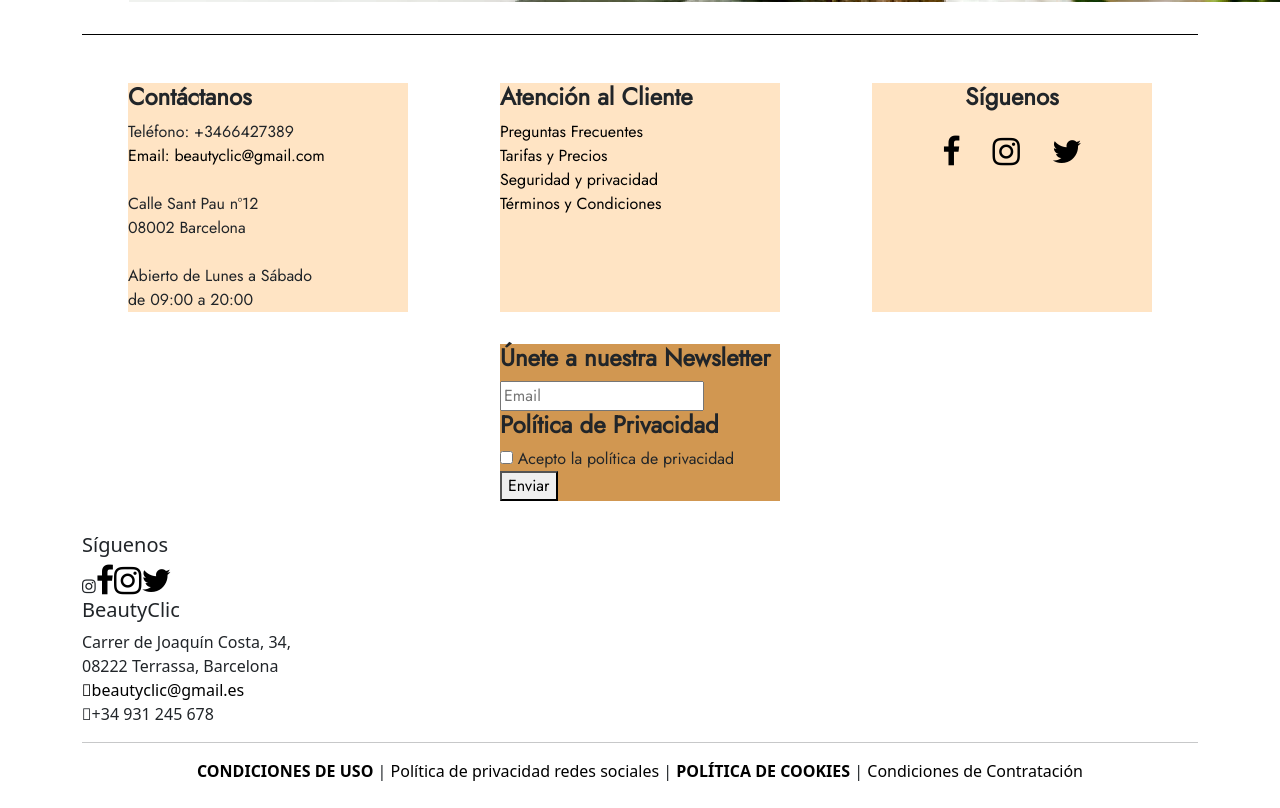
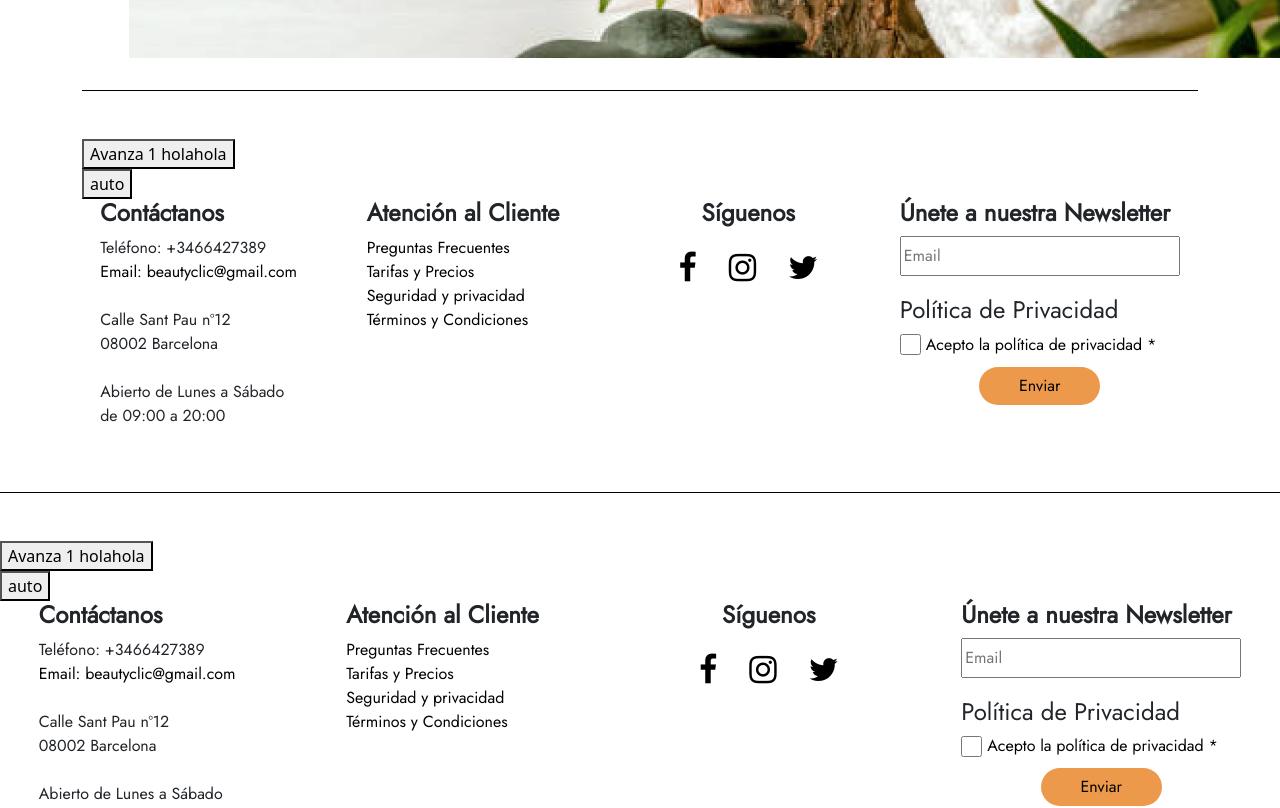
Before and after one commit to eanton71/BeautyCLIC_Front, an Angular app: page /footer in a window 1280 px wide. Shown: the part 640-1448 px from the top of the page. Built offline with nearby package versions, Linux system fonts and the light colour scheme.

Commit message:
cambios sin finalizar, retroceder 1 la historia

```diff
--- a/package.json
+++ b/package.json
@@ -3,7 +3,7 @@
   "version": "0.0.0",
   "scripts": {
     "ng": "ng",
-    "start": "ng serve",
+    "start": "ng serve --host=127.0.0.1",
     "build": "ng build",
     "watch": "ng build --watch --configuration development",
     "test": "ng test"
--- a/src/app/app.component.html
+++ b/src/app/app.component.html
@@ -1,6 +1,8 @@
+<app-borrar></app-borrar>
 <app-header></app-header>
 <app-navbar></app-navbar>
 <div class="container">
   <router-outlet></router-outlet>
 </div>
 <app-footer></app-footer>
+pedro
--- /dev/null
+++ b/src/app/borrar/borrar.component.html
@@ -0,0 +1,21 @@
+
+<!-- <form [formGroup]="myform" (ngSubmit)="send()"> -->
+<h1>holas</h1>
+
+
+<!-- <input type="text" id="name" class="form-control"
+      formControlName="name" required>
+
+<div *ngIf="name.invalid && (name.dirty || name.touched)"
+    class="alert alert-danger">
+
+  <div *ngIf="name.errors?.['required']">
+    Name is required.
+  </div>
+  <div *ngIf="name.errors?.['minlength']">
+    Name must be at least 4 characters long.
+  </div>
+  <div *ngIf="name.errors?.['forbiddenName']">
+    Name cannot be Bob.
+  </div>
+</div> -->
--- a/src/app/components/shared/footer/footer.component.html
+++ b/src/app/components/shared/footer/footer.component.html
@@ -2,6 +2,10 @@
 <link href='https://fonts.googleapis.com/css?family=Jost' rel='stylesheet'>
 
 <hr style="color:black; opacity: 100; margin-bottom: 3em; margin-top: 2em;">
+
+<button (click)="avanza()">Avanza {{this.avanzado}} {{hola}} </button>
+<br><button (click)="auto_avanza()">auto</button>
+
 <div class="footer-container">
 
 
@@ -35,8 +39,8 @@
 
 
       <div class="footer-content">
-        <a href="https://es-es.facebook.com/" target="_blank"
-          ><i class="fa fa-facebook fa-2x"></i>
+        <a href="https://es-es.facebook.com/" target="_blank">
+          <i class="fa fa-facebook fa-2x"></i>
         </a>
         <a href="https://www.instagram.com/" target="_blank">
           <i class="fa fa-instagram fa-2x"></i>
@@ -48,77 +52,45 @@
     </div>
 
   </div>
-  <div class="footer-box-big">
+  <div class="footer-box-big" *ngIf="newsAsk">
     <h2>Únete a nuestra Newsletter</h2>
+    <div class="footer-content" *ngIf="newsAsk">
+
+      <form [formGroup]="newsForm" (ngSubmit)="send();">
+        <input  type="text" formControlName="email"
+            placeholder="Email" class="news-email" width="50px"/>
+
+        <div class="news_error" *ngIf="email.errors?.['email'] && submited">
+          Debe aceptar la política de privacidad para poder continuar.
+        </div>
+
+
+        <h4>Política de Privacidad</h4>
+        <div class="cb_container">
+          <input type="checkbox"  formControlName="accepting" class="news-check"/>
+          <div class="polit_text">
+            <a href="" title="Política de privacidad">Acepto la política de privacidad *</a>
+          </div>
+        </div>
+
+        <div class="news_error" *ngIf="accepting.errors?.['required'] && submited">
+          Debe aceptar la política de privacidad para poder continuar.
+        </div>
+
+        <div class="center_btn">
+          <button class="news-btn">Enviar</button>
+        </div>
+      </form>
+    </div>
+  </div>
+
+  <div class="footer-box-big" *ngIf="!newsAsk">
+    <h2>Bienvenido a la Newsletter</h2>
+
     <div class="footer-content">
-      <input  type="text" placeholder="Email" />
-      <h2>Política de Privacidad</h2>
-      <input type="checkbox" /> Acepto la política de privacidad
-      <br>
-      <button>Enviar</button>
+      <p>Las últimas noticias y nuevas ofertas en nuestra Newsletter.</p>
+      <p>Como cada semana, en su email.</p>
     </div>
-
   </div>
 
 </div>
-
-
-<div class="footer-clic">
-    <div class="siguenos">
-      <h5>Síguenos</h5>
-      <i class="fa fa-instagram"></i>
-      <a href="https://es-es.facebook.com/" target="_blank"
-        ><i class="fa fa-facebook fa-2x"></i>
-      </a>
-      <a href="https://www.instagram.com/" target="_blank">
-        <i class="fa fa-instagram fa-2x"></i>
-      </a>
-      <a href="https://www.instagram.com/" target="_blank">
-        <i class="fa fa-twitter fa-2x fa"></i>
-      </a>
-    </div>
-    <div class="beauty-clic">
-      <div class="location-clic">
-        <h5>BeautyClic</h5>
-        <i class="fa-solid fa-location-dot"></i>
-        <span
-          >Carrer de Joaquín Costa, 34,<br />08222 Terrassa, Barcelona</span
-        >
-      </div>
-      <div class="location-clic">
-        <a
-          href="https://www.google.com/intl/es/gmail/about/"
-          target="_blank"
-        >
-          <i class="fa-solid fa-envelope"></i>
-          <span>beautyclic@gmail.es</span>
-        </a>
-      </div>
-      <div class="location-clic">
-        <i class="fa-solid fa-mobile"></i>
-        <span>+34 931 245 678</span>
-      </div>
-    </div>
-  </div>
-  <hr />
-  <div class="footer-container">
-    <div class="footer_bottom">
-      <div class="condiciones-politicas">
-        <a href="#" title="Condiciones de uso"
-          ><strong>CONDICIONES DE USO</strong></a
-        >
-        |
-        <a href="#" title="Política de privacidad redes sociales"
-          >Política de privacidad redes sociales</a
-        >
-        |
-        <a href="#" title="Politica de cookies"
-          ><b>POLÍTICA DE COOKIES</b></a
-        >
-        |
-        <a href="#" title="Condiciones de Contratación"
-          >Condiciones de Contratación</a
-        >
-      </div>
-    </div>
-  </div>
--- a/src/app/components/shared/footer/footer.component.scss
+++ b/src/app/components/shared/footer/footer.component.scss
@@ -4,6 +4,12 @@
     justify-content:space-around;
     align-content:flex-start;
 
+}
+
+.cb_container {
+    display: flex;
+    align-content:flex-start;
+    align-items: center;
 }
 
 a {
@@ -22,6 +28,9 @@ a:hover {
     font-weight:  bold;
 }
 
+.footer-box-big h4 {
+    margin-top: 20px;
+}
 
 .footer-content {
     font-family: Jost;
@@ -29,17 +38,51 @@ a:hover {
 }
 
 .footer-box-normal {
-    background-color: bisque;
-    width: 280px;
+    width: 230px;
     margin-bottom: 2em;
+    /* background-color: bisque; */
 }
 
 .footer-box-big {
-    background-color: rgb(209, 151, 81);
     width: 280px;
     margin-bottom: 2em;
+    /* background-color: azure; */
 }
 
 .footer-centered { text-align: center;}
 
 .footer-content i {padding: 0.5em 0.5em 0em 0.5em;}
+
+input.news-check {
+    width: 21px;
+    height: 21px;
+    margin-right: 5px;
+}
+
+input.news-email {
+    height: 40px;
+    width: 100%;
+
+}
+
+.news-btn {
+    width: 121px;
+    height: 38px;
+    border-radius: 34px;
+    border: 0px;
+    background-color: #EC994B;
+    margin-top: 10px;
+}
+
+.center_btn {
+    text-align: center;
+}
+
+.news_error {
+    background-color: coral;
+    border-radius: 5px;
+    border: 1px solid red;
+    padding: 20px
+}
+
+.footer-content p {font-style: italic;}
--- a/src/app/components/shared/footer/footer.component.ts
+++ b/src/app/components/shared/footer/footer.component.ts
@@ -1,4 +1,6 @@
+import { ThisReceiver } from '@angular/compiler';
 import { Component } from '@angular/core';
+import { FormBuilder, FormControl, FormGroup, Validators } from '@angular/forms';
 
 @Component({
   selector: 'app-footer',
@@ -7,4 +9,76 @@ import { Component } from '@angular/core';
 })
 export class FooterComponent {
 
+  newsForm: FormGroup;
+  newsAsk: boolean;
+  showAcceptingError: boolean;
+  showEmailError: boolean;
+  avanzado: number;
+  hola: string;
+  accepting: FormControl;
+  email: FormControl;
+  submited: boolean;
+
+  constructor(private fb:FormBuilder){
+    this.email = new FormControl('', [Validators.required, Validators.email]);
+    this.accepting = new FormControl(0,Validators.required);
+
+    /* this.newsForm = this.fb.group({
+      email:['', [Validators.required, Validators.email]],
+      accepting:[0,Validators.requiredTrue],
+    })      */
+
+    this.newsForm = new FormGroup({
+      email: this.email,
+      accepting: this.accepting,
+    })
+
+
+    this.newsAsk = true;
+    this.showAcceptingError = false;
+    this.showEmailError = false;
+
+    this.avanzado = 1;
+    this.hola = "holahola";
+    this.submited = false;
+
+
+  }
+
+  avanza():void{
+    this.avanzado++;
+    console.log('Avanzado', this.avanzado);
+  }
+
+  auto_avanza():void{
+    console.log('auto');
+    setTimeout(()=>{
+      this.avanza();}, 1);
+    }
+
+
+
+  ngOnInit(){
+    this.newsForm.reset();
+
+  }
+
+  send():void{
+    console.log('en sending');
+    this.submited = true;
+
+    const {email, accepting} = this.newsForm.getRawValue();
+
+    if (this.accepting.errors || this.email.errors) {return; }
+
+    console.log('Accepting es: ', accepting);
+    console.log('EmaIL IS: ', email);
+
+    this.newsForm.reset();
+    this.newsAsk = false;
+    this.showAcceptingError = false;
+    this.showEmailError = false;
+
+  }
+
 }
```
Also changed, not shown: src/app/app.module.ts (+10 -2 lines), src/app/borrar/borrar.component.ts (added, +38 -0 lines), src/app/borrar/borrar.component.scss (added), 1 other file (tests, documents, lock files or other folders).
